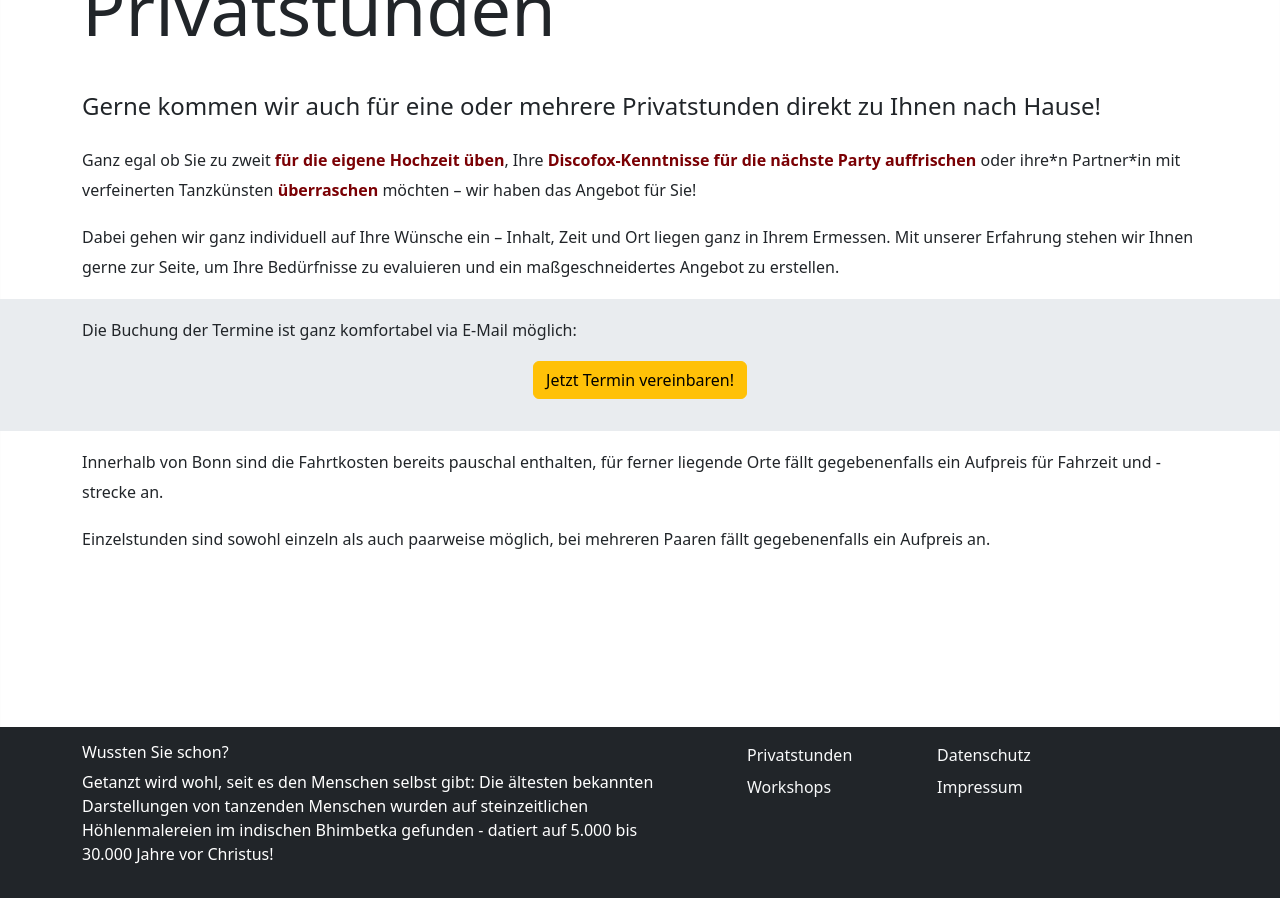
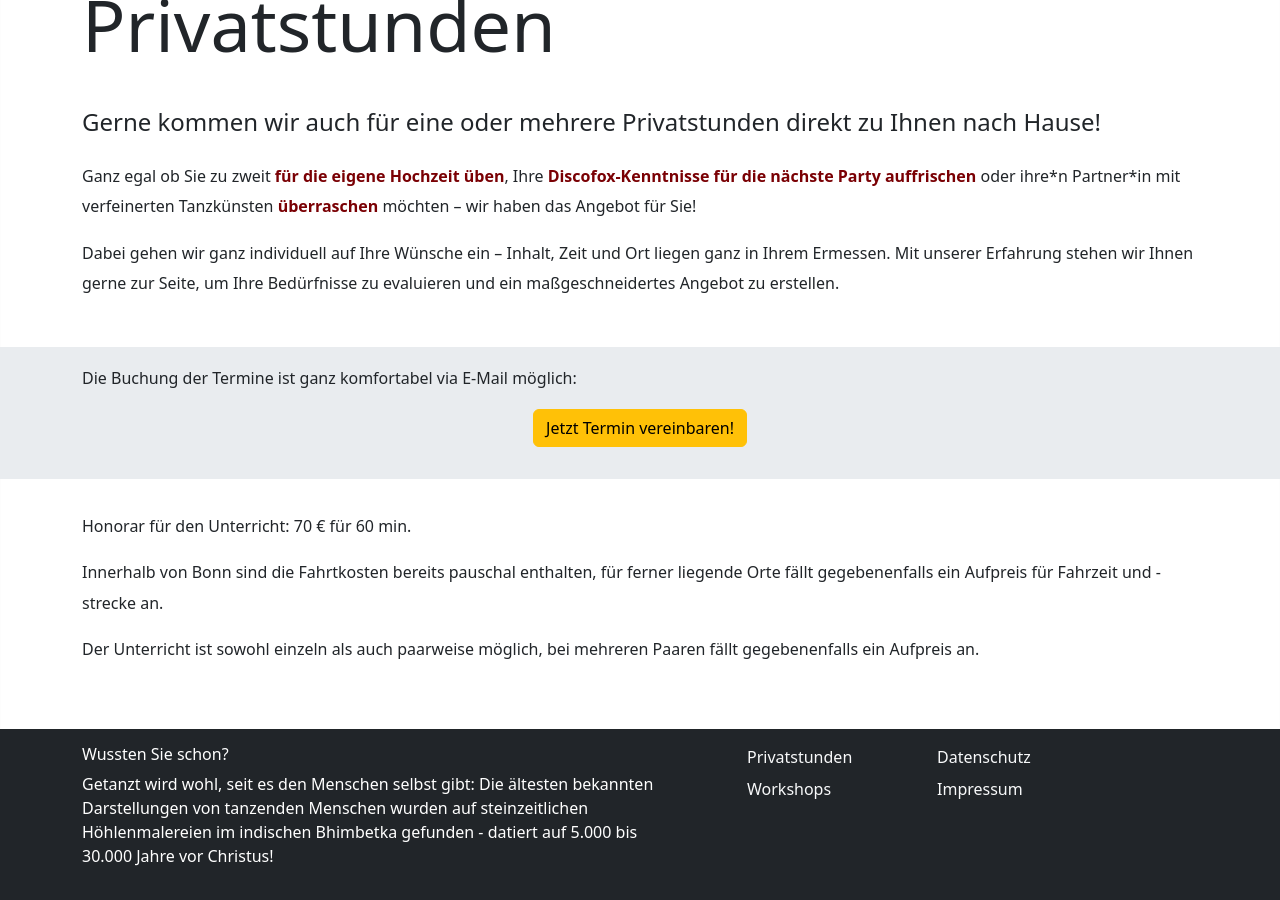
Before and after one commit to cr7pt0gr4ph7/tanzgefuehl.dance, a Jekyll site: the page built from privatstunden.html, in a window 1280 px wide and 900 px high, scrolled down 983 px. Built offline with Jekyll 4.4.1, drawn with Linux system fonts in a browser that asks for light colours.

Commit message:
Extend privatstunden.html with price information

```diff
--- a/privatstunden.html
+++ b/privatstunden.html
@@ -3,6 +3,7 @@ title: Privatstunden
 layout: page-core
 show_hero_bottom_link: true
 ---
+<div class="section">
   <div class="container">
     <h1>Privatstunden</h1>
     <p class="lead-paragraph">
@@ -15,9 +16,10 @@ show_hero_bottom_link: true
     </p>
     <p>
       Dabei gehen wir ganz individuell auf Ihre Wünsche ein &ndash; Inhalt, Zeit und Ort liegen ganz in Ihrem Ermessen.
-    Mit unserer Erfahrung stehen wir Ihnen gerne zur Seite, um Ihre Bedürfnisse zu evaluieren und ein maßgeschneidertes
-    Angebot zu erstellen.
+      Mit unserer Erfahrung stehen wir Ihnen gerne zur Seite, um Ihre Bedürfnisse zu evaluieren und ein
+      maßgeschneidertes Angebot zu erstellen.
     </p>
+  </div>
 </div>
 <div class="section bg-body-secondary">
   <div class="container">
@@ -25,16 +27,23 @@ show_hero_bottom_link: true
       Die Buchung der Termine ist ganz komfortabel via E-Mail möglich:
     </p>
     <p style="text-align: center;">
-      <a class="mai&#x006C;-link btn btn-warning" href="mai&#x006C;to&#x003A;%63%6F%6E%74%61%63%74REMOVETHISTEXTBEFORESENDING&#64;%74%61%6E%7A%67%65%66%C3%BC%68%6C&#46;%64%61%6E%63%65?subject=Privatstunden-Anfrage:+Ihre+individuellen+Wünsche">Jetzt Termin vereinbaren!</a>
+      <a class="mai&#x006C;-link btn btn-warning"
+        href="mai&#x006C;to&#x003A;%63%6F%6E%74%61%63%74REMOVETHISTEXTBEFORESENDING&#64;%74%61%6E%7A%67%65%66%C3%BC%68%6C&#46;%64%61%6E%63%65?subject=Privatstunden-Anfrage:+Ihre+individuellen+Wünsche">Jetzt
+        Termin vereinbaren!</a>
     </p>
   </div>
 </div>
+<div class="section">
   <div class="container">
-  <p class="extra-line-spacing">
+    <p>
+      Honorar für den Unterricht: 70 € für 60 min.
+    </p>
+    <p>
       Innerhalb von Bonn sind die Fahrtkosten bereits pauschal enthalten, für ferner liegende Orte fällt gegebenenfalls
       ein Aufpreis für Fahrzeit und -strecke an.
     </p>
-  <p class="extra-line-spacing">
-    Einzelstunden sind sowohl einzeln als auch paarweise möglich, bei mehreren Paaren fällt gegebenenfalls ein Aufpreis an.
+    <p>
+      Der Unterricht ist sowohl einzeln als auch paarweise möglich, bei mehreren Paaren fällt gegebenenfalls ein Aufpreis an.
     </p>
   </div>
+</div>
```
Lines whose indentation alone changed are shown as unchanged.
